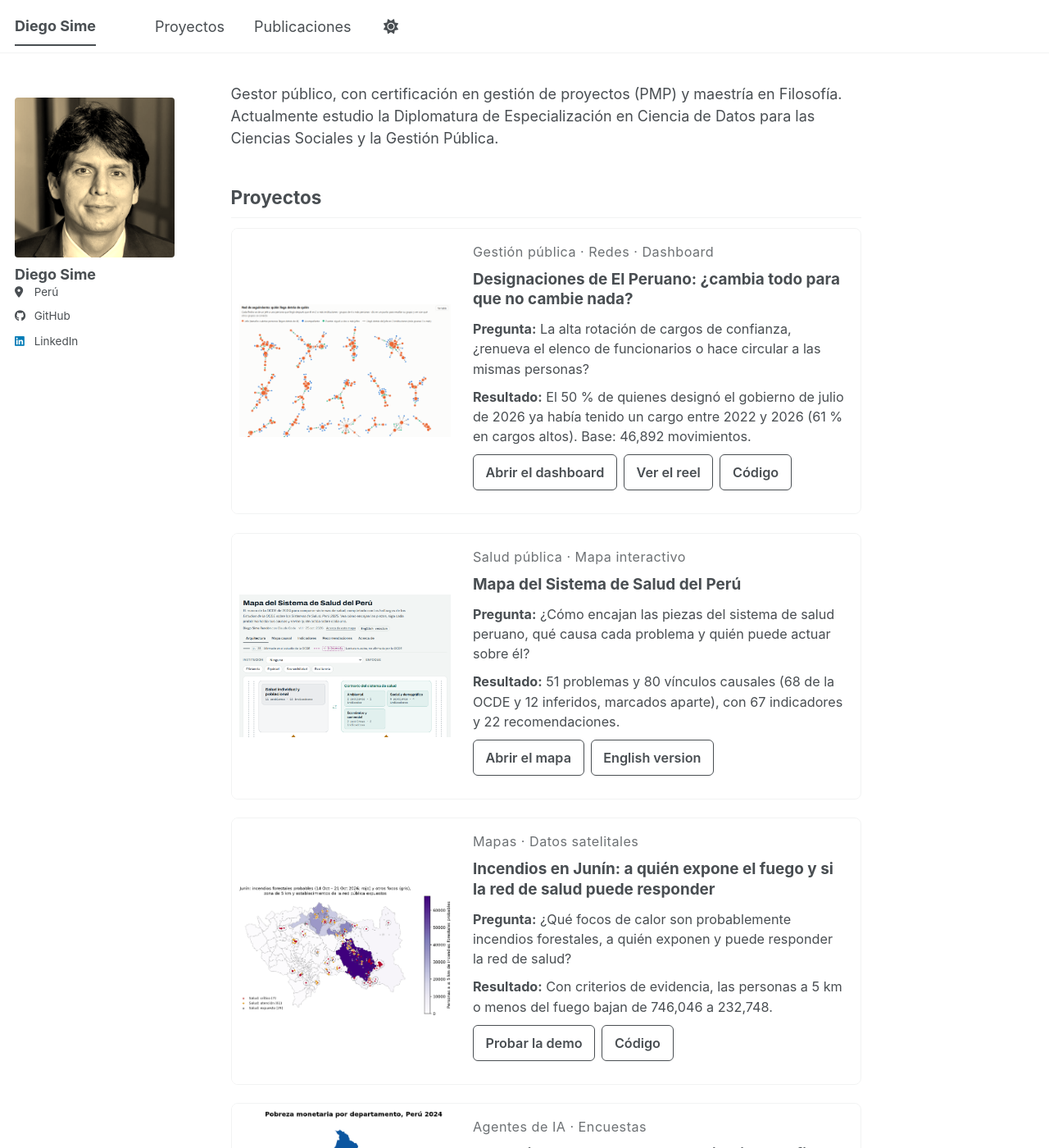
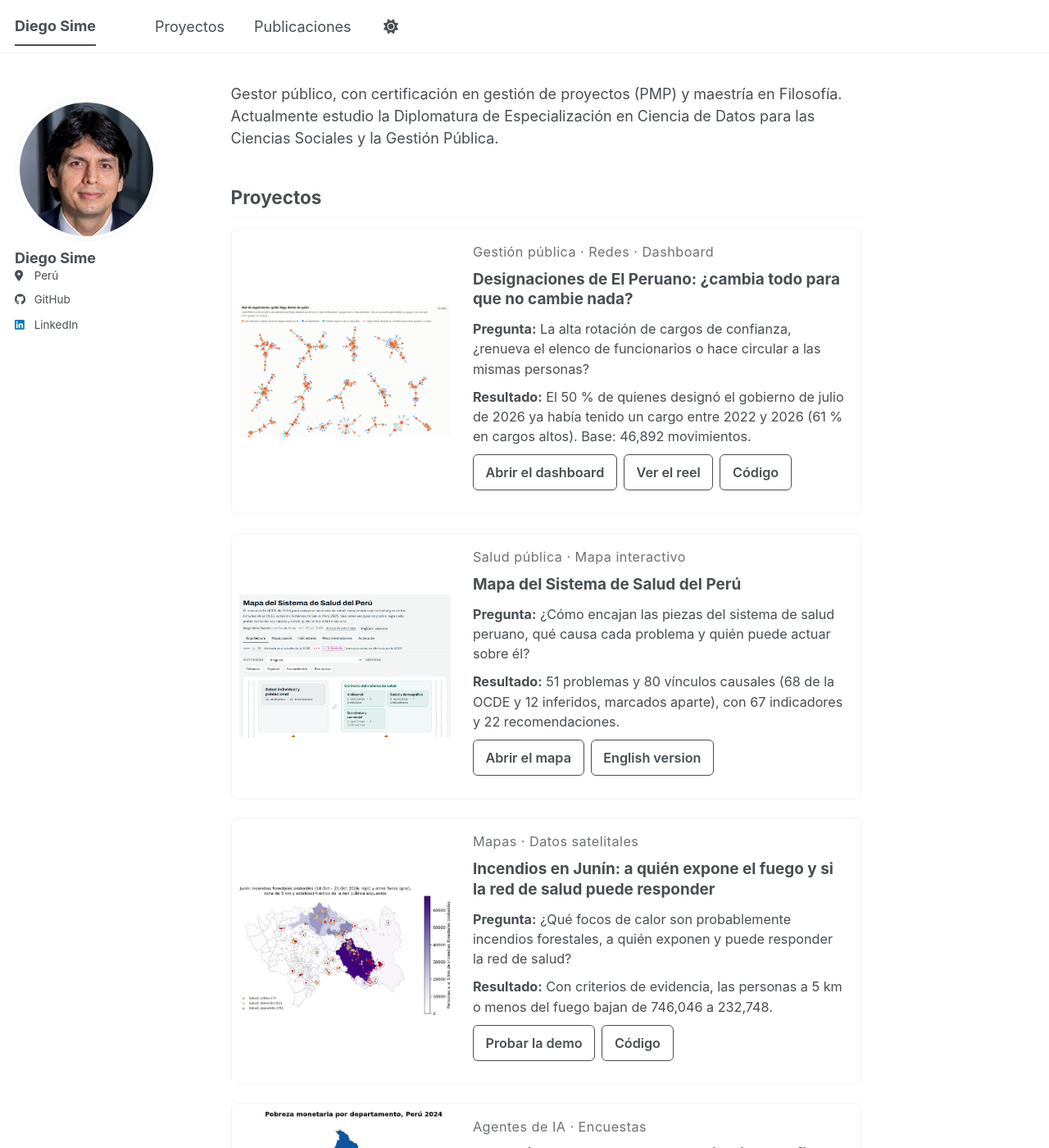
Before and after one commit to diegosimemirror/diegosimemirror.github.io, a Jekyll site: the page built from _pages/about.md, in a window 1280 px wide and 1400 px high. Shown: the whole window at 82% size. Built offline with Jekyll 4.4.1, drawn with Linux system fonts in a browser that asks for light colours; a script bundle is joined from its source files by our own code; a style sheet for code colours, icons or effects is not loaded.

Commit message:
Devuelve la foto a su estilo anterior: redonda y en color
Co-Authored-By: Claude Opus 5.5 <noreply@anthropic.com>

```diff
--- a/_sass/layout/_tarjetas.scss
+++ b/_sass/layout/_tarjetas.scss
@@ -182,32 +182,3 @@ body {
   border-radius: 8px;
   background: #000;
 }
-
-/* Foto del inicio. La plantilla la muestra redonda, en color y muy pequeña en el celular.
-   Antes: círculo de 36 px en el celular | Después: cuadrada, en sepia y de 96 px
-   Para volver al color, borra la línea de filter. */
-.author__avatar {
-  width: 96px;
-}
-
-.author__avatar img {
-  display: block;
-  width: 96px;
-  max-width: none;
-  border-radius: 4px;
-  filter: sepia(1);
-}
-
-/* En pantallas grandes, la foto ocupa el ancho del panel lateral, hasta 220 px */
-@media (min-width: 925px) {
-  .author__avatar {
-    width: auto;
-  }
-
-  .author__avatar img {
-    width: 100%;
-    max-width: 220px;
-    padding: 0;
-    border: 0;
-  }
-}
```
